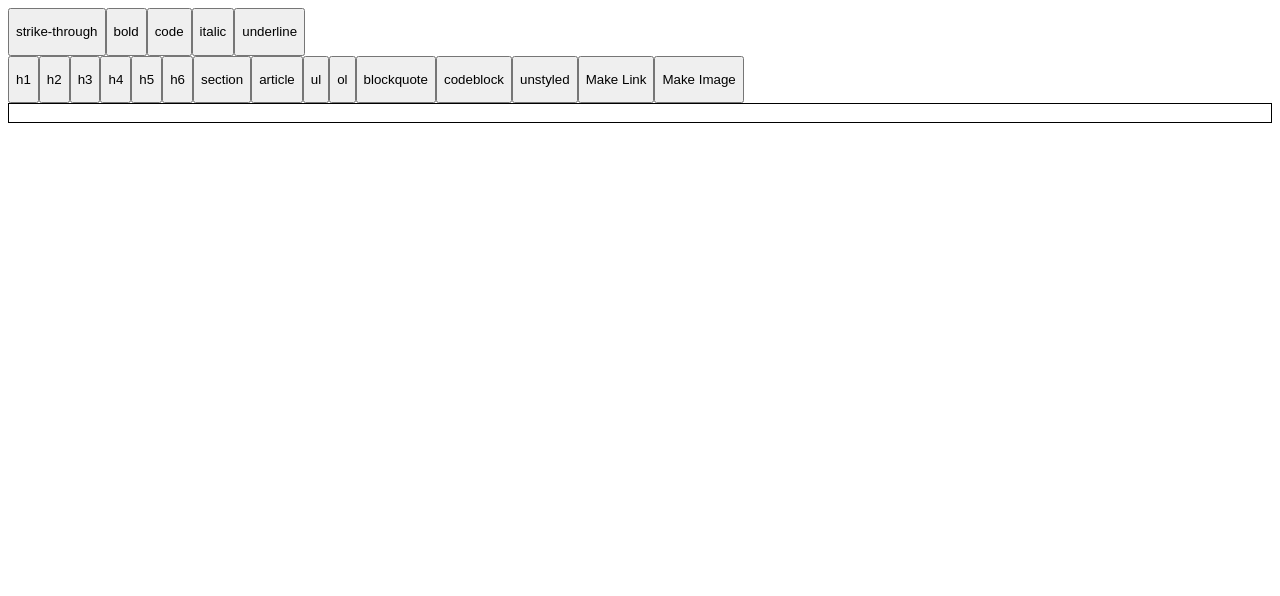
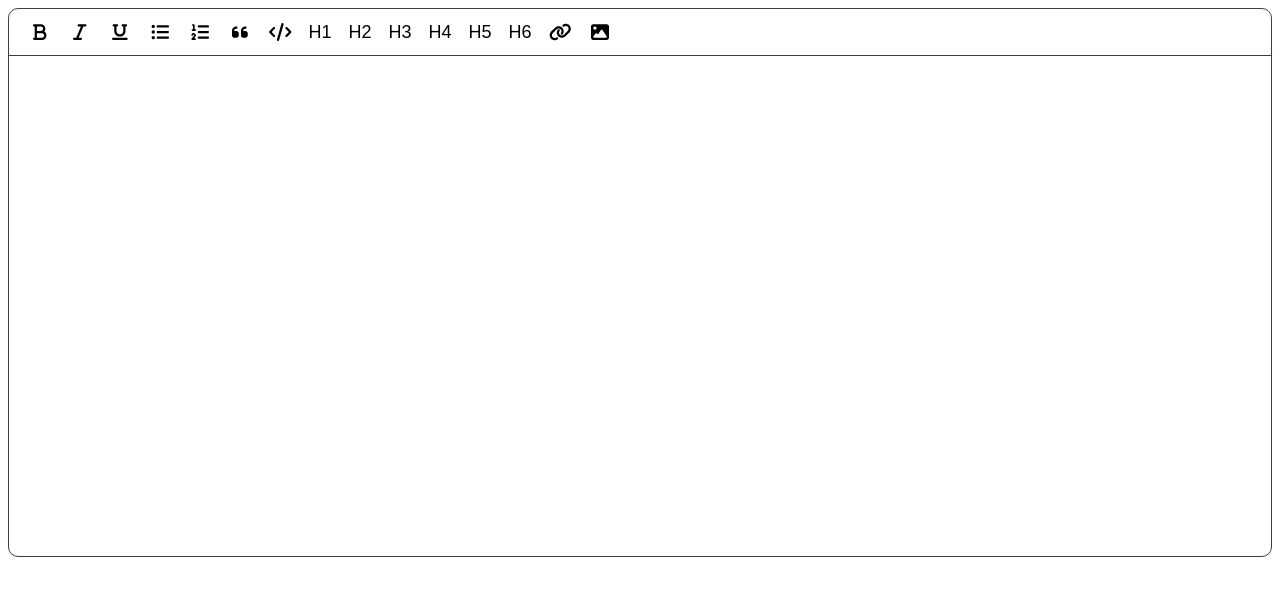
Before and after one commit to jowillianto/draftjs-wysiwyg, a React (Create React App) app: page / in a window 1280 px wide. Shown: the top 596 px of the page. Built offline with nearby package versions, Linux system fonts and the light colour scheme.

Commit message:
Modify design of editor

```diff
--- a/package.json
+++ b/package.json
@@ -3,6 +3,10 @@
   "version": "0.1.0",
   "private": true,
   "dependencies": {
+    "@fortawesome/fontawesome-svg-core": "^6.2.1",
+    "@fortawesome/free-regular-svg-icons": "^6.2.1",
+    "@fortawesome/free-solid-svg-icons": "^6.2.1",
+    "@fortawesome/react-fontawesome": "^0.2.0",
     "@testing-library/jest-dom": "^5.16.5",
     "@testing-library/react": "^13.4.0",
     "@testing-library/user-event": "^13.5.0",
--- a/src/App.tsx
+++ b/src/App.tsx
@@ -6,6 +6,8 @@ import TextEditor from './text-editor/text-editor'
 import './index.css'
 import EditorLinkToggle from './text-editor/link-toggle'
 import EditorImageToggle from './text-editor/image-toggle'
+import { FontAwesomeIcon } from "@fortawesome/react-fontawesome";
+import { faBold, faItalic, faUnderline, faListUl, faListOl, faCode, faQuoteLeft, faLink, faImage } from "@fortawesome/free-solid-svg-icons"
 
 class EditorHeader extends React.Component{
   convertToLink(img : Blob) : Promise<string | ArrayBuffer | null>{
@@ -22,7 +24,24 @@ class EditorHeader extends React.Component{
     const blockTypes    = Object.keys(DRAFT_BLOCK_TYPE)
     return(
       <div className = 'editor-toggles'>
-        <div className = 'upper-row'>
+        <div className='editor-toggle-text'>
+          <EditorToggle styleName='bold'><FontAwesomeIcon icon={faBold}/></EditorToggle>
+          <EditorToggle styleName='italic'><FontAwesomeIcon icon={faItalic}/></EditorToggle>
+          <EditorToggle styleName='underline'><FontAwesomeIcon icon={faUnderline}/></EditorToggle>
+          <EditorToggle styleName='ul'><FontAwesomeIcon icon={faListUl}/></EditorToggle>
+          <EditorToggle styleName='ol'><FontAwesomeIcon icon={faListOl}/></EditorToggle>
+          <EditorToggle styleName='blockquote'><FontAwesomeIcon icon={faQuoteLeft}/></EditorToggle>
+          <EditorToggle styleName='codeblock'><FontAwesomeIcon icon={faCode}/></EditorToggle>
+          <EditorToggle styleName='h1'>H1</EditorToggle>
+          <EditorToggle styleName='h2'>H2</EditorToggle>
+          <EditorToggle styleName='h3'>H3</EditorToggle>
+          <EditorToggle styleName='h4'>H4</EditorToggle>
+          <EditorToggle styleName='h5'>H5</EditorToggle>
+          <EditorToggle styleName='h6'>H6</EditorToggle>
+          <EditorLinkToggle><FontAwesomeIcon icon={faLink}/></EditorLinkToggle>
+          <EditorImageToggle convertToLink = {this.convertToLink}><FontAwesomeIcon icon={faImage}/></EditorImageToggle>
+        </div>
+        {/* <div className = 'upper-row'>
           {inlineStyles.map((name) =>
             <EditorToggle styleName = {name} key = {name}>
               <p>{name}</p>
@@ -41,7 +60,7 @@ class EditorHeader extends React.Component{
           <EditorImageToggle convertToLink = {this.convertToLink}>
             <p>Make Image</p>
           </EditorImageToggle>
-        </div>
+        </div> */}
       </div>
     )
   }
--- a/src/index.css
+++ b/src/index.css
@@ -1,4 +1,28 @@
-.editor-toggles>div{
-  display   : flex;
-  flex-flow : row wrap;
+:root {
+  --main: #01c5d5;
+  --dark: #363c4d;
+  --dark2: #292c34;
+  --dark3: #1a1d24;
+  --gray: #e7eaf2;
+  --green: #00c0a6;
+  --warning: #ff573d;
 }
+
+button {
+  outline: none;
+  background: transparent;
+  border: transparent;
+  cursor: pointer;
+  transition: 0.3s;
+}
+
+input {
+  border: 1px solid var(--dark);
+  border-radius: 10px;
+  padding: 1rem;
+}
+
+input:focus {
+  outline: none;
+  border: 1px solid var(--main);
+}
--- a/src/text-editor/image-toggle.tsx
+++ b/src/text-editor/image-toggle.tsx
@@ -129,13 +129,18 @@ export default class EditorImageToggle extends React.Component<
           {this.props.children}
         </button>
         {this.state.dropDown &&
-          <div className = 'img-toggle-dropdown text-editor-toggle'>
-            <div className = 'img-toggle-upload'>
-              <input type = 'file' onChange = {this.uploadFile} />
+          <div className='upload-bg'>
+            <div className = 'img-toggle-dropdown text-editor-toggle upload-msgbox'>
+              <div className = 'img-toggle-upload'>
+                <input type = 'file' onChange = {this.uploadFile} />
+              </div>
+              <div className='upload-btns'>
+                <button onMouseDown = {this.toggleDropDown}>Cancel</button>
+                <button className = 'img-toggle-add' onClick = {this.addImage}>
+                  <p>Add</p>
+                </button>
+              </div>
             </div>
-            <button className = 'img-toggle-add' onClick = {this.addImage}>
-              <p>Add</p>
-            </button>
           </div>
         }
       </div>
--- a/src/text-editor/link-toggle.tsx
+++ b/src/text-editor/link-toggle.tsx
@@ -139,9 +139,10 @@ export default class EditorLinkToggle extends React.Component<
           {this.props.children}
         </button>
         {this.state.showDropDown &&
-          <div className = 'link-toggle-dropdown text-editor-toggle'>
+          <div className='upload-bg'>
+            <div className = 'link-toggle-dropdown text-editor-toggle upload-msgbox'>
               <div className = 'link-toggle-text text-editor-toggle'>
-              <p>Text</p>
+                <p>Name</p>
                 <input
                   type = 'text' onChange = {this.onTextChange}
                 />
@@ -152,9 +153,13 @@ export default class EditorLinkToggle extends React.Component<
                   type = 'url' onChange = {this.onLinkChange}
                 />
               </div>
+              <div className='upload-btns'>
+                <button onMouseDown = {this.toggleDropDown}>Cancel</button>
                 <button className = 'link-toggle-add' onClick = {this.addLink}>
                   <p>Add</p>
                 </button>
+              </div>
+            </div>
           </div>
         }
       </div>
--- a/src/text-editor/text-editor.css
+++ b/src/text-editor/text-editor.css
@@ -1,3 +1,123 @@
-.DraftEditor-editorContainer{
-  border  : 1px solid black;
+.text-editor {
+  border: 1px solid var(--dark);
+  border-radius: 10px;
 }
+
+.editor-toggle-select {
+  padding: 0rem 1rem;
+}
+
+.editor-toggles>div {
+  padding: 0.5rem 1rem;
+  display: flex;
+  flex-flow: row wrap;
+  align-items: center;
+}
+
+.editor-toggles button {
+  border-radius: 10px;
+  width: 30px;
+  height: 30px;
+  margin-right: 10px;
+  font-size: 18px;
+  display: flex;
+  justify-content: center;
+  align-items: center;
+}
+
+.editor-toggles button:hover {
+  background: var(--gray);
+}
+
+/* Active */
+.inline-toggle.text-editor-toggle.active button {
+  background: var(--gray);
+}
+
+/* upload */
+.upload-bg {
+  background-color: rgba(0, 0, 0, 0.8);
+  width: 100vw;
+  height: 100vh;
+  position: fixed;
+  left: 0;
+  top: 0;
+  z-index: 999;
+  pointer-events: all;
+}
+
+.upload-msgbox {
+  background: white;
+  border-radius: 20px;
+  width: 350px;
+  height: 300px;
+  margin: auto;
+  padding: 2rem;
+  position: absolute;
+  left: 50%;
+  top: 50%;
+  transform: translate(-50%, -50%);
+  text-align: center;
+  display: flex;
+  flex-flow: column;
+  justify-content: space-evenly;
+  pointer-events: all;
+}
+
+.upload-btns {
+  display: flex;
+  justify-content: space-between;
+  align-items: center;
+}
+
+.upload-btns button {
+  border-radius: 5rem;
+  width: calc(100% / 2 - 10px);
+  height: 40px;
+  margin: 0px auto;
+}
+
+.upload-btns button:first-of-type {
+  border: 1px solid var(--dark);
+}
+
+.upload-btns button:last-of-type {
+  background: var(--main);
+}
+
+.upload-btns button:first-of-type:hover {
+  background: var(--dark);
+  color: white;
+}
+
+.upload-btns button:last-of-type:hover {
+  background: var(--main);
+  color: white;
+}
+
+/* Link */
+.link-toggle-text,
+.link-toggle-href {
+  display: flex;
+  justify-content: center;
+  align-items: center;
+}
+
+.link-toggle-text>p,
+.link-toggle-href>p {
+  width: 50px;
+  margin-right: 10px;
+}
+
+.link-toggle-text>input,
+.link-toggle-href>input {
+  width: 200px;
+  height: 10px;
+}
+
+/* Textarea */
+.DraftEditor-editorContainer {
+  border-top: 1px solid var(--dark);
+  min-height: 500px;
+  font-size: 18px;
+}
```
Also changed, not shown: 1 other file (tests, documents, lock files or other folders). Lines whose indentation alone changed are shown as unchanged.
